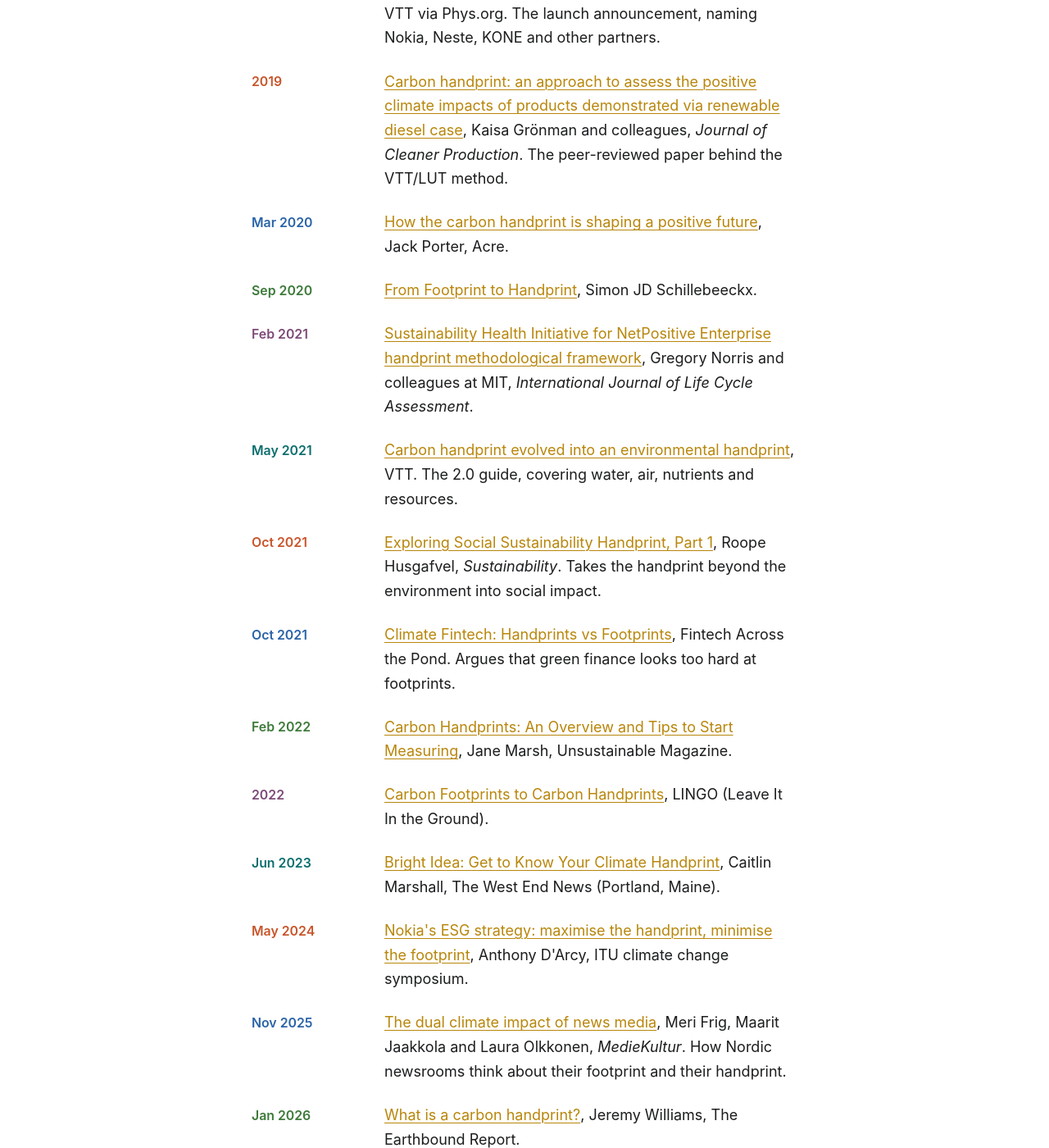
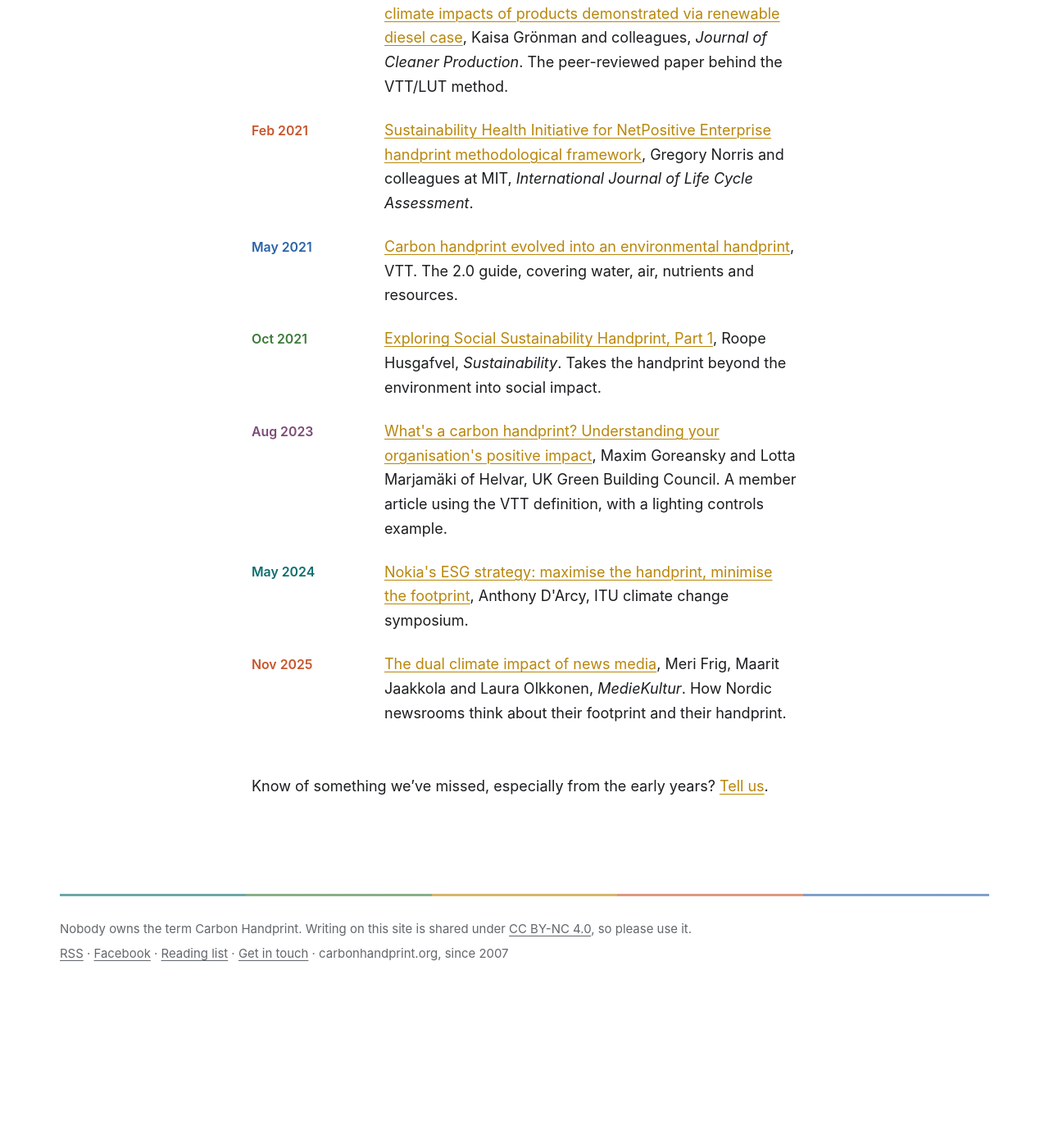
Before and after one commit to multiplicit-com/carbonhandprint, a Jekyll site: the page built from reading.md, in a window 1280 px wide and 1400 px high, scrolled down 1258 px. Shown: the whole window at 82% size. Built offline with Jekyll 4.4.1, drawn with Linux system fonts in a browser that asks for light colours; after the commit the page ends 2484 px from its top, so only the background shows below that; some of the changed text lies outside the part shown.

Commit message:
Reading list: add UKGBC article, hold back smaller blogs
Co-Authored-By: Claude Opus 5.5 <noreply@anthropic.com>
Claude-Session: https://claude.ai/code/session_01Li7jXRtkERso7tJFT24TLP

```diff
--- a/reading.md
+++ b/reading.md
@@ -15,24 +15,31 @@ Articles from the original carbonhandprint.org are on the [blog](/blog/), with t
 
 <ol class="timeline">
   <li><span class="yr">2007</span><span><a href="https://www.ceeindia.org/handprint.php">Handprint</a>, Centre for Environment Education (India). The education programme presented at the Fourth International Conference on Environmental Education.</span></li>
-  <li><span class="yr">May 2012</span><span><a href="https://danswin.wordpress.com/2012/05/20/carbon-handprints-not-footprints/">Carbon Handprints, not Footprints</a>, Dan Swinhoe. An early blog post on Handprinter, the handprint tool developed by Gregory Norris.</span></li>
   <li><span class="yr">2013</span><span><a href="https://kkh.ltrr.arizona.edu/kkh/natsgc/pdfs-2014/Our-Environmental-Handprint.pdf">Our Environmental Handprint: The Good We Do</a>, Jon Biemer, Willow Dixon and Natalia Blackburn, IEEE Conference on Technologies for Sustainability. Case studies in wind power, solar cookers and green building.</span></li>
   <li><span class="yr">Nov 2015</span><span><a href="https://bpb-us-e1.wpmucdn.com/sites.mit.edu/dist/0/1158/files/2025/01/Norris-2015-Handprint-Based-NetPositive-Assessment_2.pdf">Handprint-Based NetPositive Assessment</a>, Gregory Norris, Harvard T.H. Chan School of Public Health. Sets out how to count handprints against business as usual, so an organisation can aim for a handprint bigger than its footprint.</span></li>
   <li><span class="yr">2018</span><span><a href="https://sarjaweb.vtt.fi/julkaisut/muut/2018/Carbon_Handprint_Guide.pdf">Carbon Handprint Guide</a>, VTT and LUT University. The first formal method for companies.</span></li>
   <li><span class="yr">Dec 2018</span><span><a href="https://phys.org/news/2018-12-environmental-indicator-positive-climate-impacts.html">New environmental indicator for positive climate impacts</a>, VTT via Phys.org. The launch announcement, naming Nokia, Neste, KONE and other partners.</span></li>
   <li><span class="yr">2019</span><span><a href="https://www.sciencedirect.com/science/article/abs/pii/S0959652618329664">Carbon handprint: an approach to assess the positive climate impacts of products demonstrated via renewable diesel case</a>, Kaisa Grönman and colleagues, <em>Journal of Cleaner Production</em>. The peer-reviewed paper behind the VTT/LUT method.</span></li>
-  <li><span class="yr">Mar 2020</span><span><a href="https://acre.com/blog/2020/03/how-the-carbon-handprint-is-shaping-a-positive-future">How the carbon handprint is shaping a positive future</a>, Jack Porter, Acre.</span></li>
-  <li><span class="yr">Sep 2020</span><span><a href="https://simon-jds.medium.com/from-footprint-to-handprint-1705821376bb">From Footprint to Handprint</a>, Simon JD Schillebeeckx.</span></li>
   <li><span class="yr">Feb 2021</span><span><a href="https://link.springer.com/article/10.1007/s11367-021-01874-5">Sustainability Health Initiative for NetPositive Enterprise handprint methodological framework</a>, Gregory Norris and colleagues at MIT, <em>International Journal of Life Cycle Assessment</em>.</span></li>
   <li><span class="yr">May 2021</span><span><a href="https://www.vttresearch.com/en/news-and-ideas/carbon-handprint-evolved-environmental-handprint-vtt-and-lut-developed-positive">Carbon handprint evolved into an environmental handprint</a>, VTT. The 2.0 guide, covering water, air, nutrients and resources.</span></li>
   <li><span class="yr">Oct 2021</span><span><a href="https://www.mdpi.com/2071-1050/13/20/11286">Exploring Social Sustainability Handprint, Part 1</a>, Roope Husgafvel, <em>Sustainability</em>. Takes the handprint beyond the environment into social impact.</span></li>
+  <li><span class="yr">Aug 2023</span><span><a href="https://ukgbc.org/news/whats-a-carbon-handprint-understanding-your-organisations-positive-impact/">What's a carbon handprint? Understanding your organisation's positive impact</a>, Maxim Goreansky and Lotta Marjamäki of Helvar, UK Green Building Council. A member article using the VTT definition, with a lighting controls example.</span></li>
+  <li><span class="yr">May 2024</span><span><a href="https://www.itu.int/en/ITU-T/climatechange/symposia/202405/Documents/Anthony%20Darcy.pdf">Nokia's ESG strategy: maximise the handprint, minimise the footprint</a>, Anthony D'Arcy, ITU climate change symposium.</span></li>
+  <li><span class="yr">Nov 2025</span><span><a href="https://www.mediekultur.dk/article/view/152898">The dual climate impact of news media</a>, Meri Frig, Maarit Jaakkola and Laura Olkkonen, <em>MedieKultur</em>. How Nordic newsrooms think about their footprint and their handprint.</span></li>
+</ol>
+
+{% comment %}
+Held back: smaller blogs and outlets. The list leads with major institutions, research bodies and established media for credibility. Move an item back into the list above to publish it.
+<ol>
+  <li><span class="yr">May 2012</span><span><a href="https://danswin.wordpress.com/2012/05/20/carbon-handprints-not-footprints/">Carbon Handprints, not Footprints</a>, Dan Swinhoe. An early blog post on Handprinter, the handprint tool developed by Gregory Norris.</span></li>
+  <li><span class="yr">Mar 2020</span><span><a href="https://acre.com/blog/2020/03/how-the-carbon-handprint-is-shaping-a-positive-future">How the carbon handprint is shaping a positive future</a>, Jack Porter, Acre.</span></li>
+  <li><span class="yr">Sep 2020</span><span><a href="https://simon-jds.medium.com/from-footprint-to-handprint-1705821376bb">From Footprint to Handprint</a>, Simon JD Schillebeeckx.</span></li>
   <li><span class="yr">Oct 2021</span><span><a href="https://fintechacrossthepond.substack.com/p/climatefintech">Climate Fintech: Handprints vs Footprints</a>, Fintech Across the Pond. Argues that green finance looks too hard at footprints.</span></li>
   <li><span class="yr">Feb 2022</span><span><a href="https://www.unsustainablemagazine.com/carbon-handprints-an-overview/">Carbon Handprints: An Overview and Tips to Start Measuring</a>, Jane Marsh, Unsustainable Magazine.</span></li>
   <li><span class="yr">2022</span><span><a href="https://www.leave-it-in-the-ground.org/projects/carbon-footprints-to-handprints/">Carbon Footprints to Carbon Handprints</a>, LINGO (Leave It In the Ground).</span></li>
   <li><span class="yr">Jun 2023</span><span><a href="https://thewestendnews.com/bright-idea-get-to-know-your-climate-handprint/">Bright Idea: Get to Know Your Climate Handprint</a>, Caitlin Marshall, The West End News (Portland, Maine).</span></li>
-  <li><span class="yr">May 2024</span><span><a href="https://www.itu.int/en/ITU-T/climatechange/symposia/202405/Documents/Anthony%20Darcy.pdf">Nokia's ESG strategy: maximise the handprint, minimise the footprint</a>, Anthony D'Arcy, ITU climate change symposium.</span></li>
-  <li><span class="yr">Nov 2025</span><span><a href="https://www.mediekultur.dk/article/view/152898">The dual climate impact of news media</a>, Meri Frig, Maarit Jaakkola and Laura Olkkonen, <em>MedieKultur</em>. How Nordic newsrooms think about their footprint and their handprint.</span></li>
   <li><span class="yr">Jan 2026</span><span><a href="https://earthbound.report/2026/01/09/what-is-a-carbon-handprint/">What is a carbon handprint?</a>, Jeremy Williams, The Earthbound Report.</span></li>
 </ol>
+{% endcomment %}
 
 Know of something we've missed, especially from the early years? [Tell us](/about/#get-in-touch).
```
Also changed, not shown: other parts of reading.md (+1 -1 lines).
